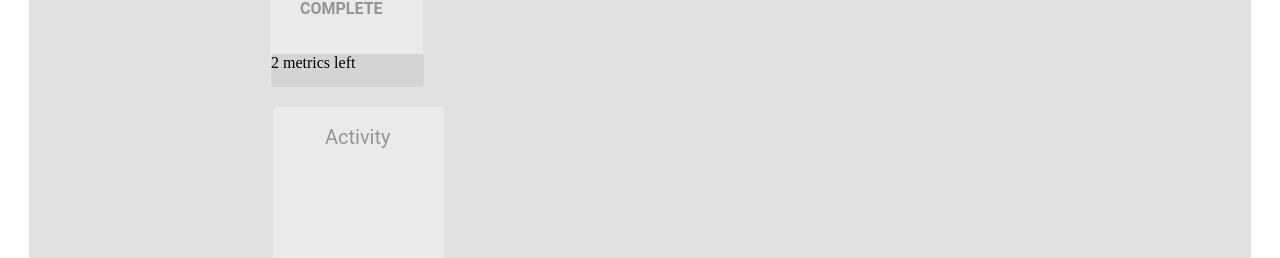
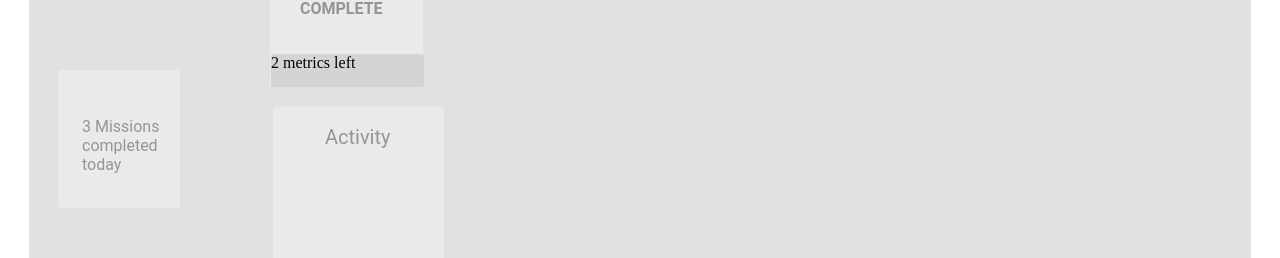
Before and after one commit to BloomTech-Labs/refresh-fe, a React (Create React App) app: page / in a window 1280 px wide. Shown: the part 246-504 px from the top of the page. Built offline with nearby package versions, Linux system fonts and the light colour scheme.

Commit message:
init MissionsCard styled components

```diff
--- a/src/views/profileViews/Container.js
+++ b/src/views/profileViews/Container.js
@@ -3,6 +3,7 @@ import styled from 'styled-components';
 import ActivityCard from './ActivityCard';
 import PercentageCard from '../profileViews/PercentageCard';
 import HeaderCard from '../profileViews/HeaderCard';
+import MissionsCard from '../profileViews/MissionsCard';
 
 
 const Rectangle = styled.div`
@@ -26,6 +27,7 @@ const Container = () => {
          <ActivityCard/>
          <PercentageCard/>
          <HeaderCard/>
+         <MissionsCard/>
       </div>
   );
 
--- a/src/views/profileViews/MissionsCard.js
+++ b/src/views/profileViews/MissionsCard.js
@@ -1,9 +1,53 @@
-import react from 'react';
+import React from 'react';
 import styled from 'styled-components';
 
+const Rectangle13 = styled.div`
+position: absolute;
+width: 122px;
+height: 138px;
+left: 58px;
+top: 316px;
 
-function MissionsCard(){
-    return null;
+/* #EAEAEA - Background Grey */
+
+background: #EAEAEA;
+border-radius: 3px;
+`
+
+const MissionsText = styled.h5`
+position: absolute;
+width: 89px;
+height: 77px;
+left: 24px;
+top: 10px;
+
+/* Text/Regular 16px */
+
+font-family: 'Roboto';
+font-style: normal;
+font-weight: normal;
+font-size: 16px;
+line-height: 19px;
+display: flex;
+align-items: center;
+
+/* #959595 - Mid Grey 2 */
+
+color: #959595;
+`
+//This component tracks user missions completed
+const MissionsCard = () => {
+
+  return (
+     <Rectangle13>
+       <MissionsText>
+         3 Missions
+         completed
+         today
+       </MissionsText>
+     </Rectangle13>
+);
+
 }
 
 export default MissionsCard;
```
